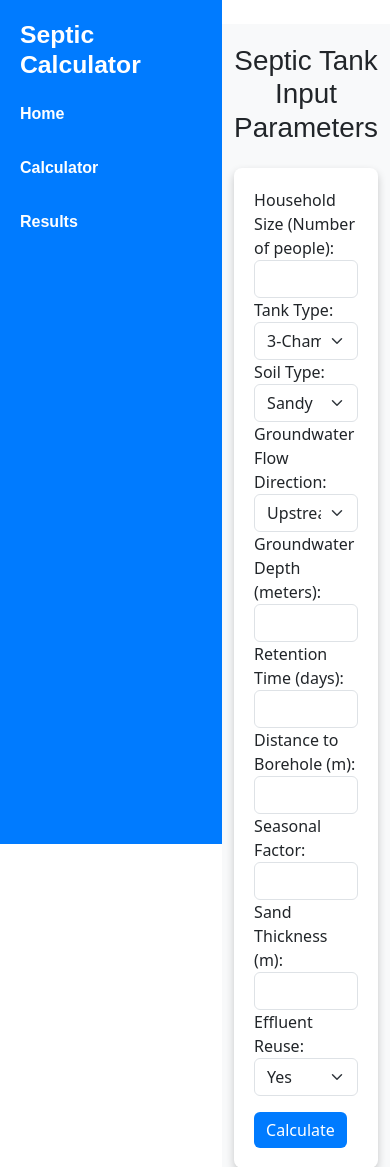
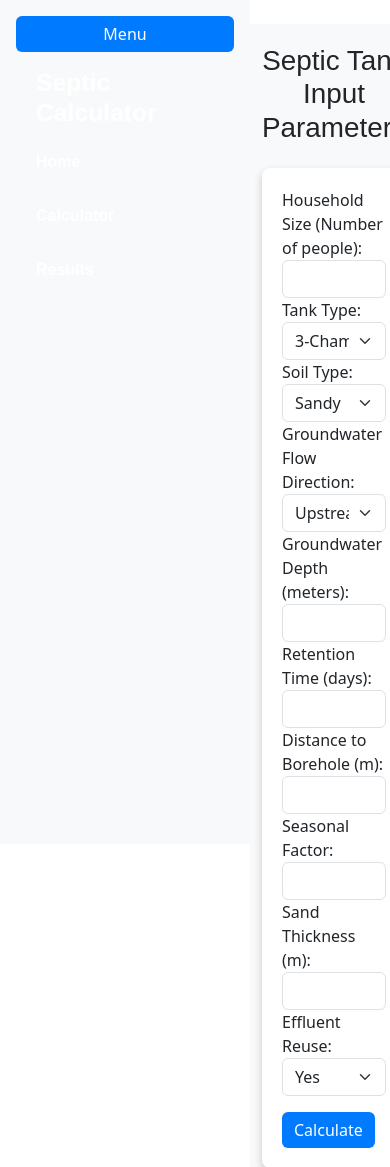
Before and after one commit to Annamaria9-coder/SepticTankCalculator, a Flask app: page /calculate in a window 390 px wide; the page is wider, and only the part inside the window is pictured. Shown: the top 1167 px of that part. Run offline with Flask 3, Linux system fonts and the light colour scheme.

Commit message:
Update calculate.html
added mobile responsiveness

```diff
--- a/app/templates/calculate.html
+++ b/app/templates/calculate.html
@@ -10,11 +10,13 @@
 </head>
 <body>
 
-<div class="sidebar">
+<!-- Responsive Sidebar -->
+<div class="sidebar d-flex flex-column flex-shrink-0 p-3 bg-light">
+    <button class="btn btn-primary d-md-none mb-3" id="toggle-sidebar">Menu</button>
     <h2>Septic Calculator</h2>
-    <a href="/">Home</a>
-    <a href="/calculate">Calculator</a>
-    <a href="#">Results</a> <!-- Set to "#" to prevent direct access -->
+    <a href="/" class="nav-link">Home</a>
+    <a href="/calculate" class="nav-link">Calculator</a>
+    <a href="#" class="nav-link">Results</a> <!-- Prevent direct navigation -->
 </div>
 
 <div class="container mt-4">
@@ -88,5 +90,17 @@
     </form>
 </div>
 
+<!-- JavaScript for Sidebar Toggle -->
+<script>
+    document.addEventListener('DOMContentLoaded', () => {
+        const sidebar = document.querySelector('.sidebar');
+        const toggleButton = document.getElementById('toggle-sidebar');
+
+        toggleButton.addEventListener('click', () => {
+            sidebar.classList.toggle('hidden');
+        });
+    });
+</script>
+
 </body>
 </html>
```
